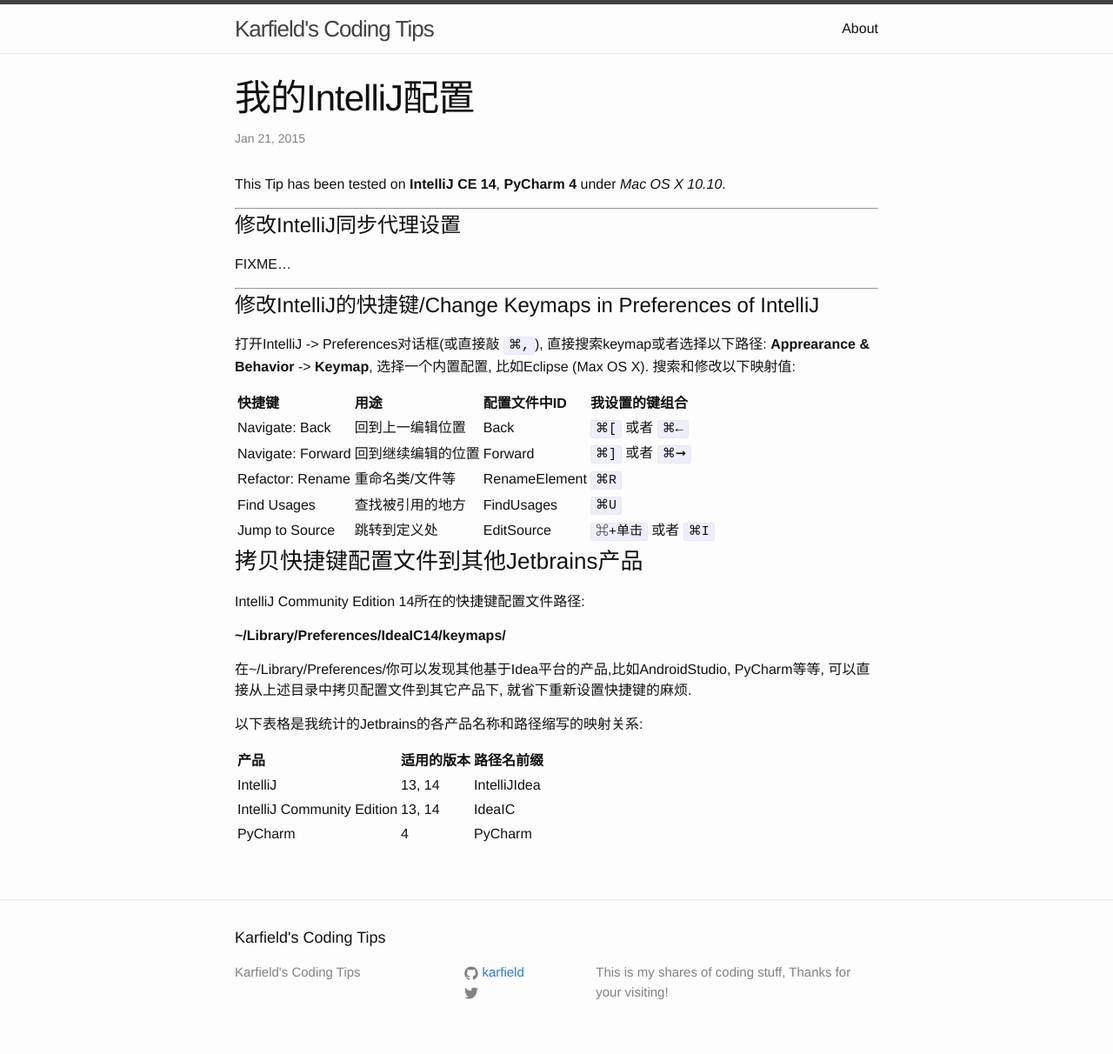
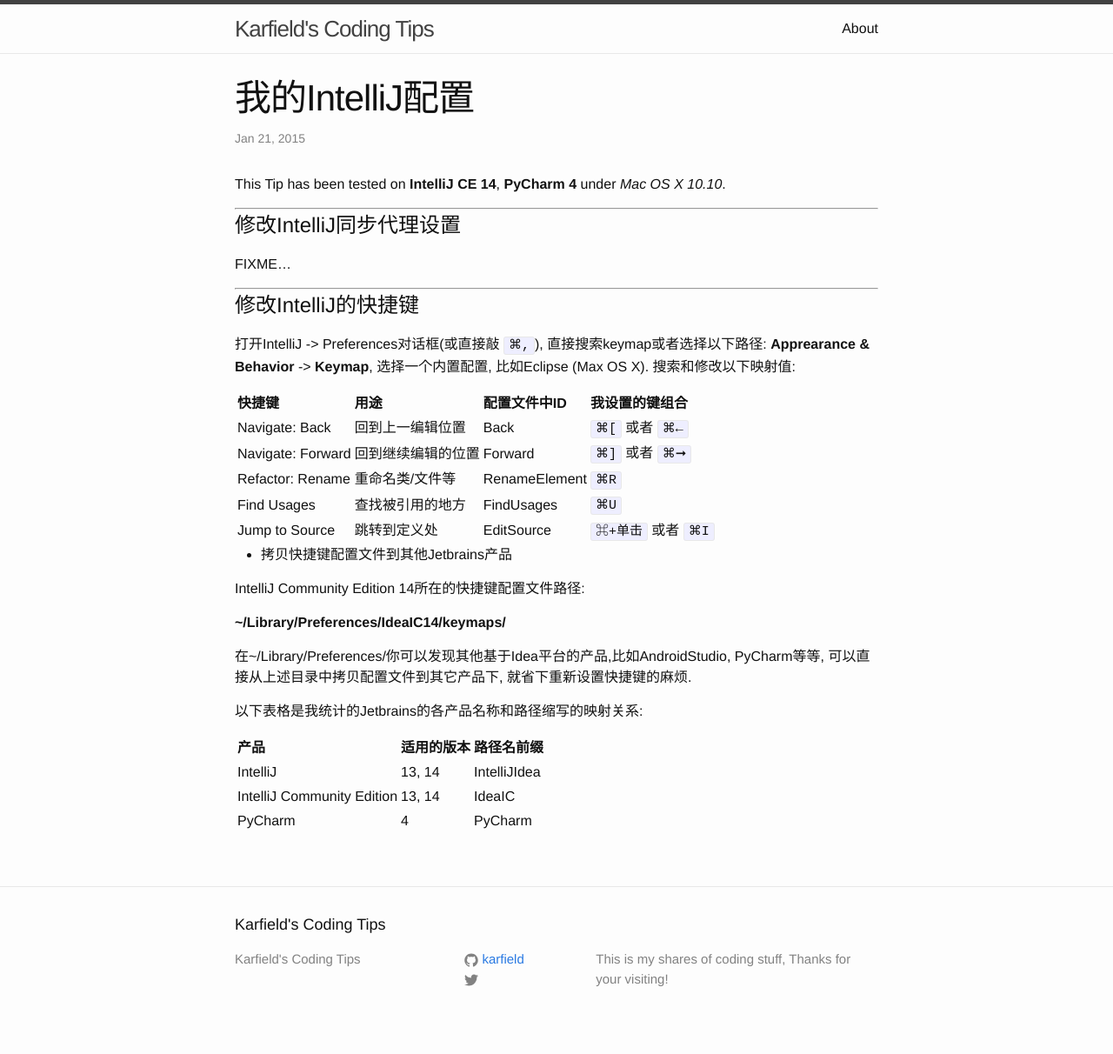
Before and after one commit to karfield/karfield.github.io, a Jekyll site: the page built from _posts/2015-01-21-my-intellij-config.md, in a window 1280 px wide. Shown: the whole page at 87% size. Built offline with Jekyll 4.4.1, drawn with Linux system fonts in a browser that asks for light colours.

Commit message:
Update 2015-01-21-my-intellij-config.md

```diff
--- a/_posts/2015-01-21-my-intellij-config.md
+++ b/_posts/2015-01-21-my-intellij-config.md
@@ -15,7 +15,7 @@ FIXME...
 
 ---
 
-# 修改IntelliJ的快捷键/Change Keymaps in Preferences of IntelliJ
+# 修改IntelliJ的快捷键
 
 打开IntelliJ -> Preferences对话框(或直接敲 `⌘,`), 直接搜索keymap或者选择以下路径: **Apprearance & Behavior** -> **Keymap**, 选择一个内置配置, 比如Eclipse (Max OS X). 搜索和修改以下映射值:
 
@@ -27,7 +27,7 @@ FIXME...
 | Find Usages | 查找被引用的地方 | FindUsages | `⌘U` |
 | Jump to Source | 跳转到定义处 | EditSource | `⌘+单击` 或者 `⌘I` |
 
-### 拷贝快捷键配置文件到其他Jetbrains产品
+* 拷贝快捷键配置文件到其他Jetbrains产品
 
 IntelliJ Community Edition 14所在的快捷键配置文件路径:
 
```
